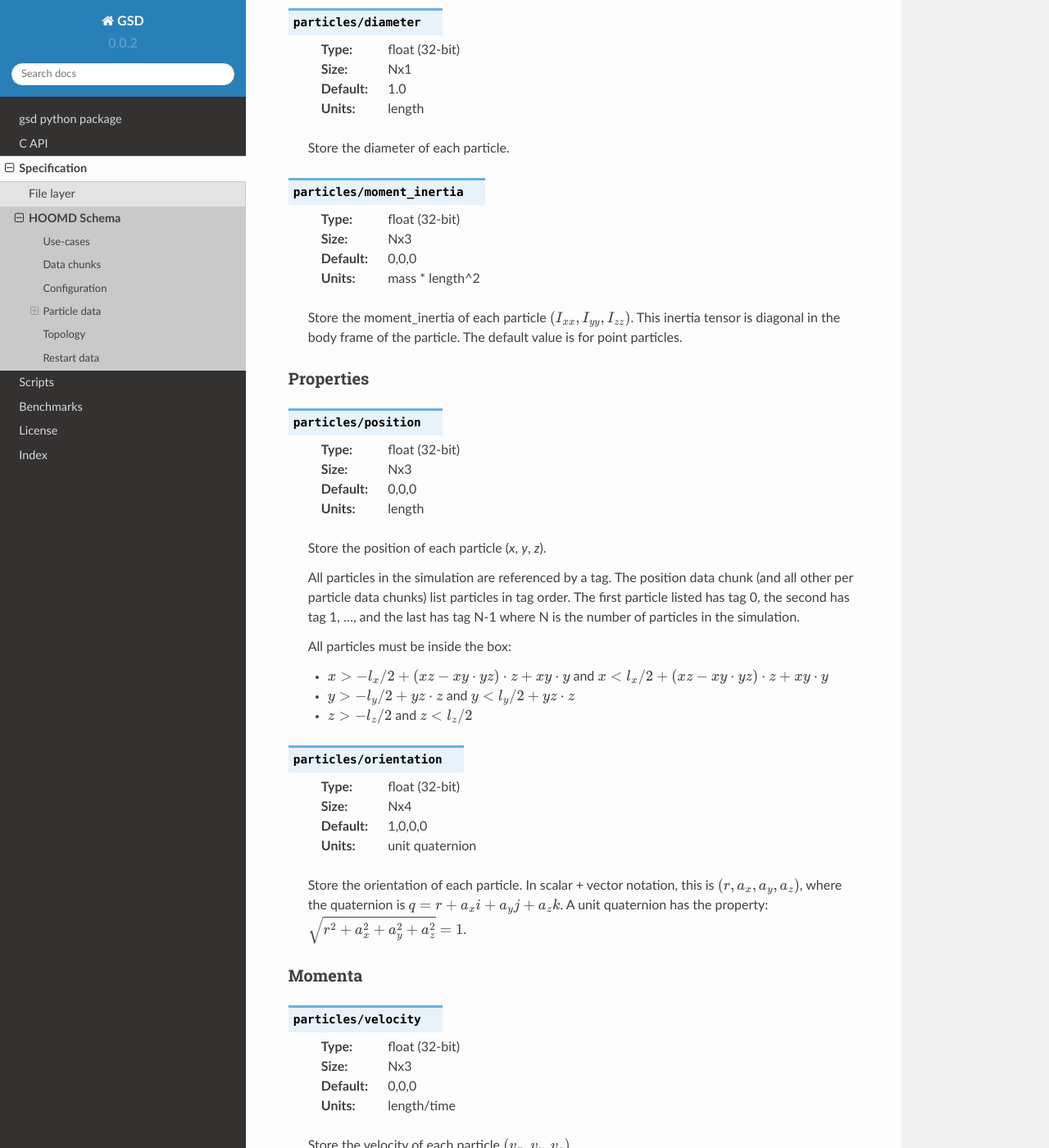
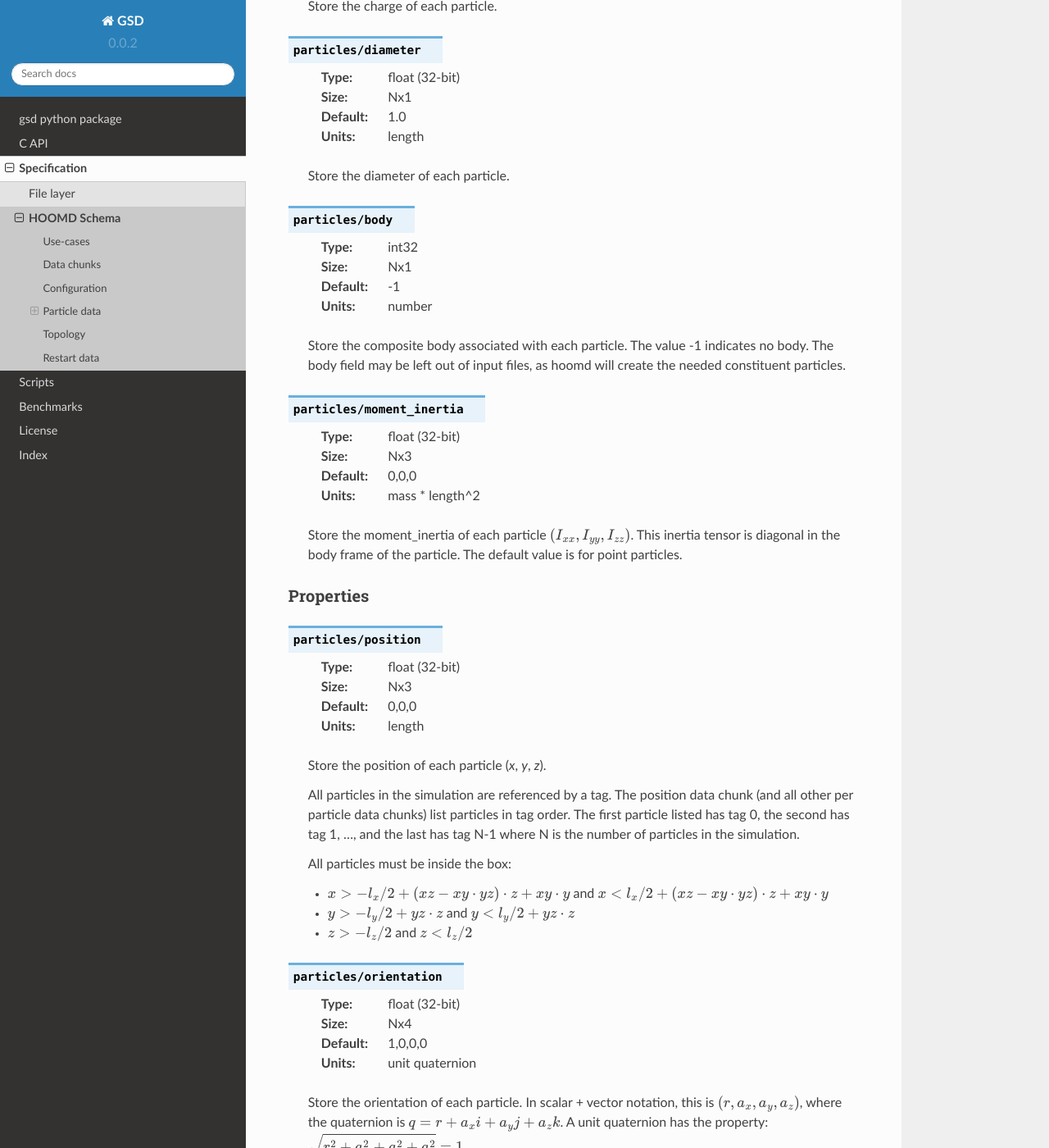
Before and after one commit to glotzerlab/gsd, a Sphinx documentation site: the page built from doc/schema-hoomd.rst, in a window 1280 px wide and 1400 px high, scrolled down 4728 px. Shown: the whole window at 82% size. Built offline with Sphinx 7.4.7 and the Read the Docs theme 2.0.0, drawn with Linux system fonts in a browser that asks for light colours; some of the changed text lies outside the part shown.

Commit message:
Add body field to file format
fixes #3

```diff
--- a/doc/schema-hoomd.rst
+++ b/doc/schema-hoomd.rst
@@ -62,11 +62,12 @@ Name                              Category  Type   Size Default Units
 :chunk:`particles/mass`           attribute float  Nx1  1.0     mass
 :chunk:`particles/charge`         attribute float  Nx1  0.0     charge
 :chunk:`particles/diameter`       attribute float  Nx1  1.0     length
+:chunk:`particles/body`           attribute int32  Nx1  -1      number
 :chunk:`particles/moment_inertia` attribute float  Nx3  0,0,0   mass * length^2
 :chunk:`particles/position`       property  float  Nx3  0,0,0   length
 :chunk:`particles/orientation`    property  float  Nx4  1,0,0,0 unit quaternion
 :chunk:`particles/velocity`       momentum  float  Nx3  0,0,0   length/time
-:chunk:`particles/angmom`         momentum  float  Nx4  0,0,0,0 quaternion (??)
+:chunk:`particles/angmom`         momentum  float  Nx4  0,0,0,0 quaternion
 :chunk:`particles/image`          momentum  int32  Nx3  0,0,0   number
 **Bond data**
 :chunk:`bonds/N`                  topology  uint32 1x1  0       number
@@ -196,6 +197,16 @@ Attributes
 
     Store the diameter of each particle.
 
+.. chunk:: particles/body
+
+    :Type: int32
+    :Size: Nx1
+    :Default: -1
+    :Units: number
+
+    Store the composite body associated with each particle. The value -1 indicates no body. The body field may be left
+    out of input files, as hoomd will create the needed constituent particles.
+
 .. chunk:: particles/moment_inertia
 
     :Type: float (32-bit)
@@ -259,9 +270,10 @@ Momenta
     :Type: float (32-bit)
     :Size: Nx4
     :Default: 0,0,0,0
-    :Units: quaternion (??)
+    :Units: quaternion
 
-    Store the angular momentum of each particle. TODO: document format.
+    Store the angular momentum of each particle as a quaternion. See the HOOMD documentation for information on how to
+    convert to a vector representation.
 
 .. chunk:: particles/image
 
```
Also changed, not shown: 2 other files.
